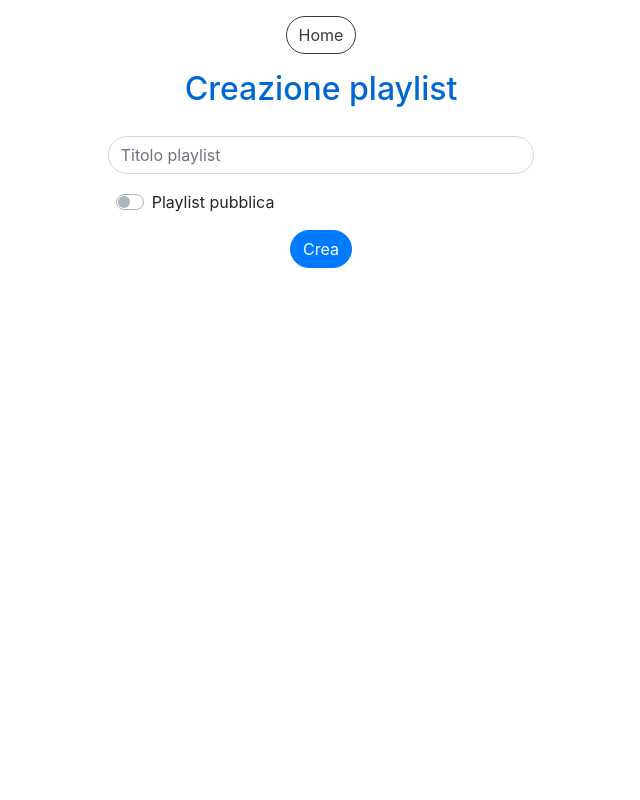
After one commit to EmanueleArte/Progetto-DB, a PHP site: page /creazionePlaylist.php in a window 1280 px wide. The commit adds this page. Shown: the whole page, without its empty margins (319-959 px from the left). Run offline with PHP 8.4, Linux system fonts and the light colour scheme; a user stored in the database is signed in.

Commit message:
Adds and fixes

```diff
--- /dev/null
+++ b/creazionePlaylist.php
@@ -0,0 +1,56 @@
+<!DOCTYPE html>
+<html>
+<head>
+  <!-- meta tags -->
+  <meta charset="utf-8">
+  <meta name="viewport" content="width=device-width, initial-scale=1, shrink-to-fit=no">
+  <!-- icona + titolo -->
+  <link rel="icon" href="">
+  <title>Sito streaming - Crea playlist</title>
+  <!-- fogli di stile esterni + bootstrap -->
+  <link rel="stylesheet" href="css/style.css">
+  <link rel="stylesheet" href="css/custom_style.css">
+</head>
+<body>
+
+  <?php
+    include("check_session.php");
+    include("db.php");
+  ?>
+
+  <div class="container-fluid pt-3">
+    <!-- BOTTONI STANDARD -->
+    <div class="row justify-content-center mb-3">
+      <button type="button" class="btn btn-outline-dark" onclick="location.href='home.php'">Home</button>
+    </div>
+    <div class="row justify-content-center pb-3">
+      <!-- TITOLO -->
+      <h2 class="titleText">Creazione playlist</h2>
+    </div>
+    <div class="row justify-content-center">
+      <!-- PLAYLIST -->
+      <div class="col-4 pt-1">
+        <form method="POST" class="row justify-content-center" action="create_playlist.php">
+          <!-- TITOLO -->
+          <div class="input-group pb-3">
+            <input type="text" class="form-control" name="titolo" placeholder="Titolo playlist" required>
+          </div>
+          <!-- PLAYLIST PUBBLICA -->
+          <div class="input-group custom-control custom-switch pb-3 ml-2">
+            <input type="checkbox" class="custom-control-input" name="pubblica" id="pubblica" value="true">
+            <label class="custom-control-label" id="pubblicaLabel" for="pubblica">Playlist pubblica</label>
+          </div>
+          <button class="btn btn-primary">Crea</button>
+        </form>
+      </div>
+    </div>
+  </div>
+
+  <script src="js/functions.js"></script>
+
+  <!-- js per bootstrap -->
+  <script src="https://code.jquery.com/jquery-3.5.1.slim.min.js" integrity="sha384-DfXdz2htPH0lsSSs5nCTpuj/zy4C+OGpamoFVy38MVBnE+IbbVYUew+OrCXaRkfj" crossorigin="anonymous"></script>
+  <script src="https://cdn.jsdelivr.net/npm/popper.js@1.16.0/dist/umd/popper.min.js" integrity="sha384-Q6E9RHvbIyZFJoft+2mJbHaEWldlvI9IOYy5n3zV9zzTtmI3UksdQRVvoxMfooAo" crossorigin="anonymous"></script>
+  <script src="https://stackpath.bootstrapcdn.com/bootstrap/4.5.0/js/bootstrap.min.js" integrity="sha384-OgVRvuATP1z7JjHLkuOU7Xw704+h835Lr+6QL9UvYjZE3Ipu6Tp75j7Bh/kR0JKI" crossorigin="anonymous"></script>
+</body>
+</html>
--- a/home.php
+++ b/home.php
@@ -28,6 +28,7 @@
           echo '<button type="button" class="btn btn-outline-dark mr-3" onclick="location.href=\'create_post.php\'">Crea nuovo post</button>';
         }
       ?>
+      <button type="button" class="btn btn-outline-dark mr-3" onclick="location.href='creazionePlaylist.php'">Crea playlist</button>
       <button type="button" class="btn btn-outline-dark mr-3" onclick="location.href='top5.php'">Top 5</button>
       <button type="button" class="btn btn-outline-dark mr-3" onclick="location.href='info.php'">Info</button>
       <button type="button" class="btn btn-outline-dark mr-3" onclick="location.href='cronologia.php'">Cronologia</button>
--- a/info.php
+++ b/info.php
@@ -47,10 +47,11 @@
           if($canale) {
             echo '<div class="mb-2">Numero iscritti: '. $row["NumeroIscritti"] .'</div>';
             echo '<button type="button" class="btn btn-outline-dark btn-sm mt-2 mb-2 mr-3" onclick="location.href=\'miei_video.php\'">Miei video</button>';
-            echo '<button type="button" class="btn btn-outline-dark btn-sm mt-2 mb-2" onclick="location.href=\'miei_post.php\'">Miei post</button>';
+            echo '<button type="button" class="btn btn-outline-dark btn-sm mt-2 mb-2 mr-3" onclick="location.href=\'miei_post.php\'">Miei post</button>';
           } else {
-            echo '<button type="button" class="btn btn-outline-dark btn-sm mt-2 mb-2" onclick="confirmChannel()">Attiva canale</button>';
+            echo '<button type="button" class="btn btn-outline-dark btn-sm mt-2 mb-2 mr-3" onclick="confirmChannel()">Attiva canale</button>';
           }
+          echo '<button type="button" class="btn btn-outline-dark btn-sm mt-2 mb-2" onclick="location.href=\'mie_playlist.php\'">Mie playlist</button>';
 
           // Canale più simile a me per video piaciuti (se la playlist video piaciuti è pubblica)
           echo '<div>Account più simile a te per video piaciuti:';
```
Also changed, not shown: create_playlist.php (added, +24 -0 lines), creazioneGruppo.php (+4 -4 lines), 1 other file.
